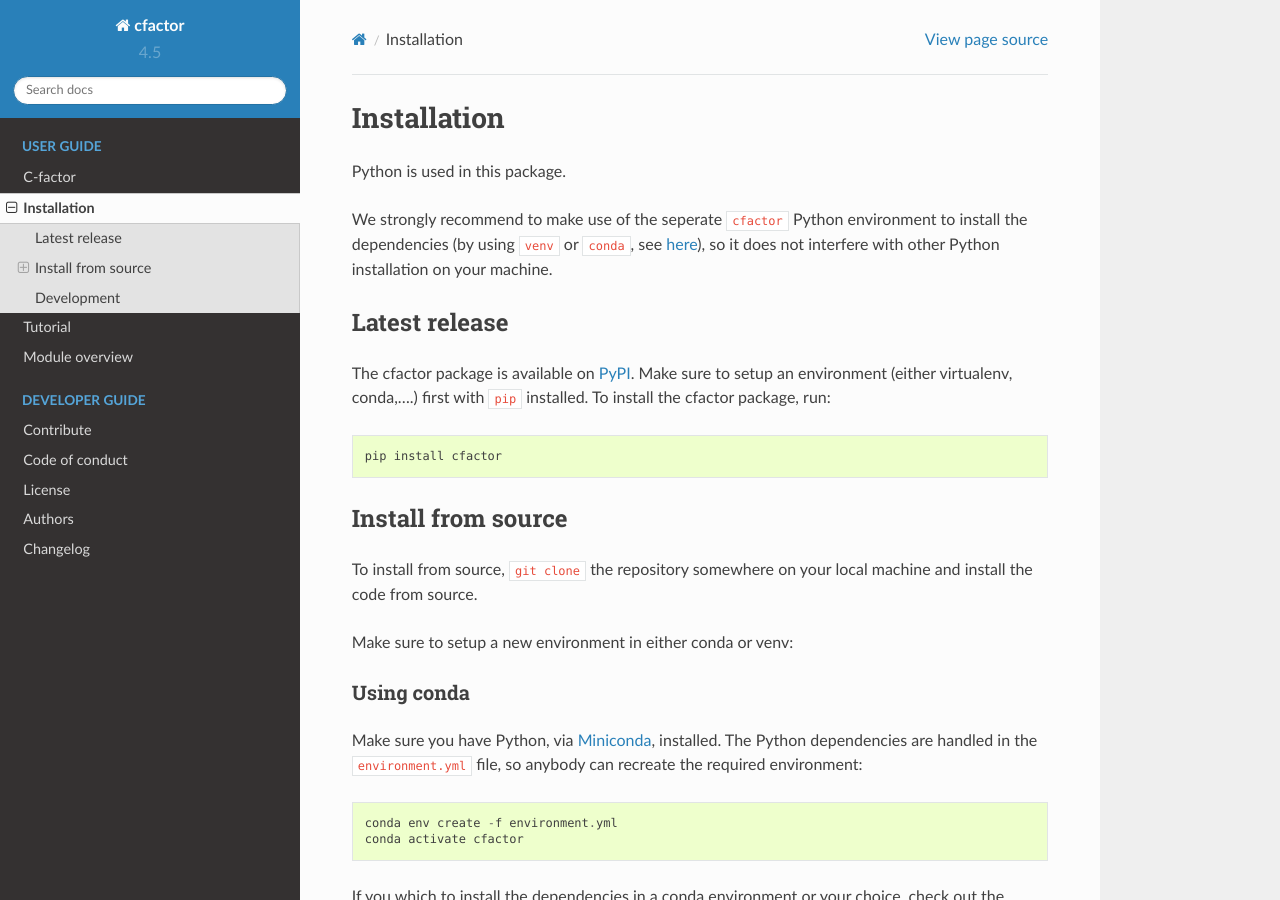
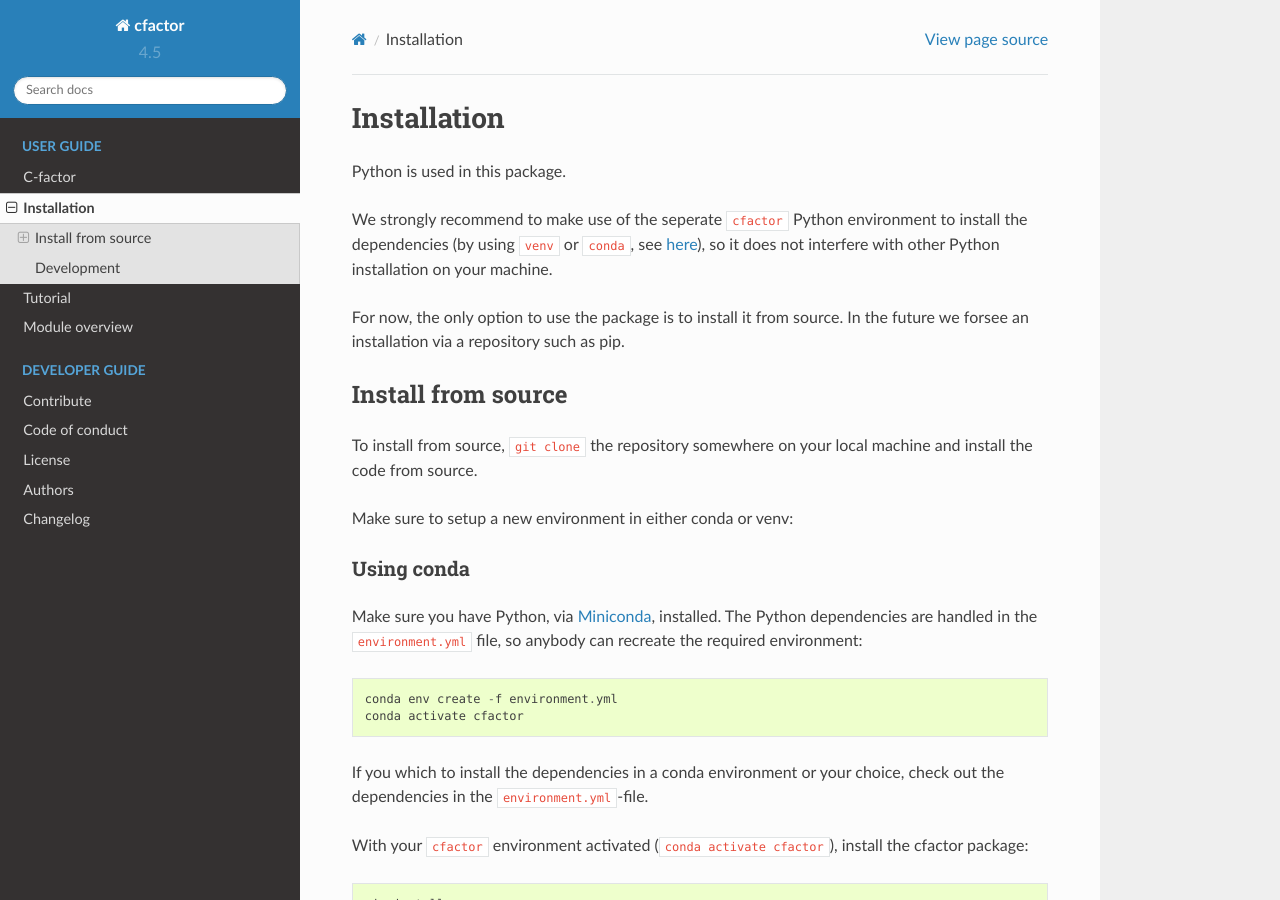
Before and after one commit to watem-sedem/cfactor, a Sphinx documentation site: the page built from docs/installation.rst, in a window 1280 px wide and 900 px high. Built offline with Sphinx 7.4.7 and the Read the Docs theme 2.0.0, drawn with Linux system fonts in a browser that asks for light colours.

Commit message:
Extending and updating documentation

```diff
--- a/docs/installation.rst
+++ b/docs/installation.rst
@@ -10,18 +10,8 @@
 see :ref:`here <installfromsource>`), so it does not
 interfere with other Python installation on your machine.
 
-
-Latest release
---------------
-
-The cfactor package is available on `PyPI <https://pypi.org/project/cfactor/>`_.
-Make sure to setup an environment (either virtualenv, conda,….) first with ``pip`` installed.
-To install the cfactor package, run:
-
-::
-
-    pip install cfactor
-
+For now, the only option to use the package is to install it from source. In the future
+we forsee an installation via a repository such as pip.
 
 .. _installfromsource:
 
```
Also changed, not shown: docs/gettingstarted.rst (+12 -9 lines).
